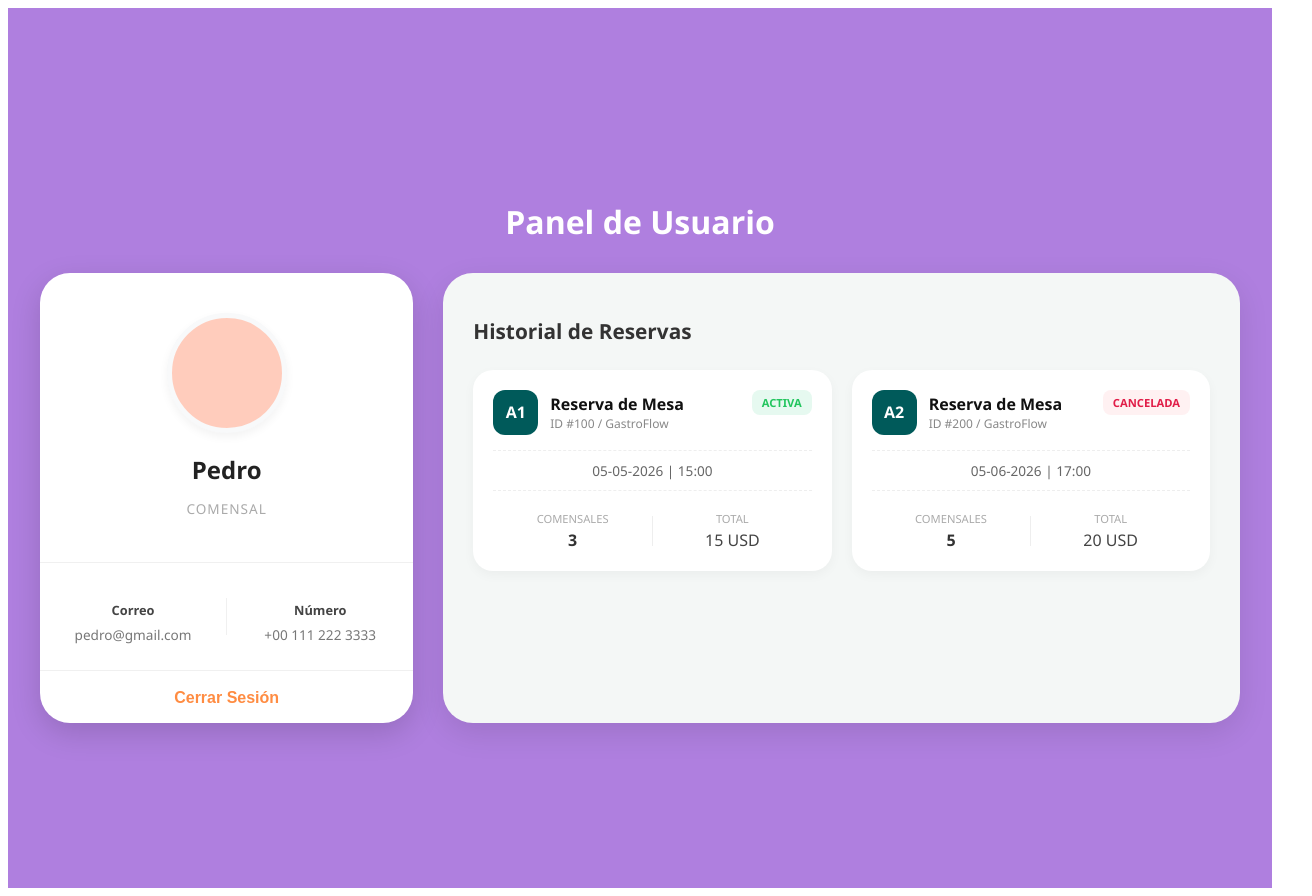
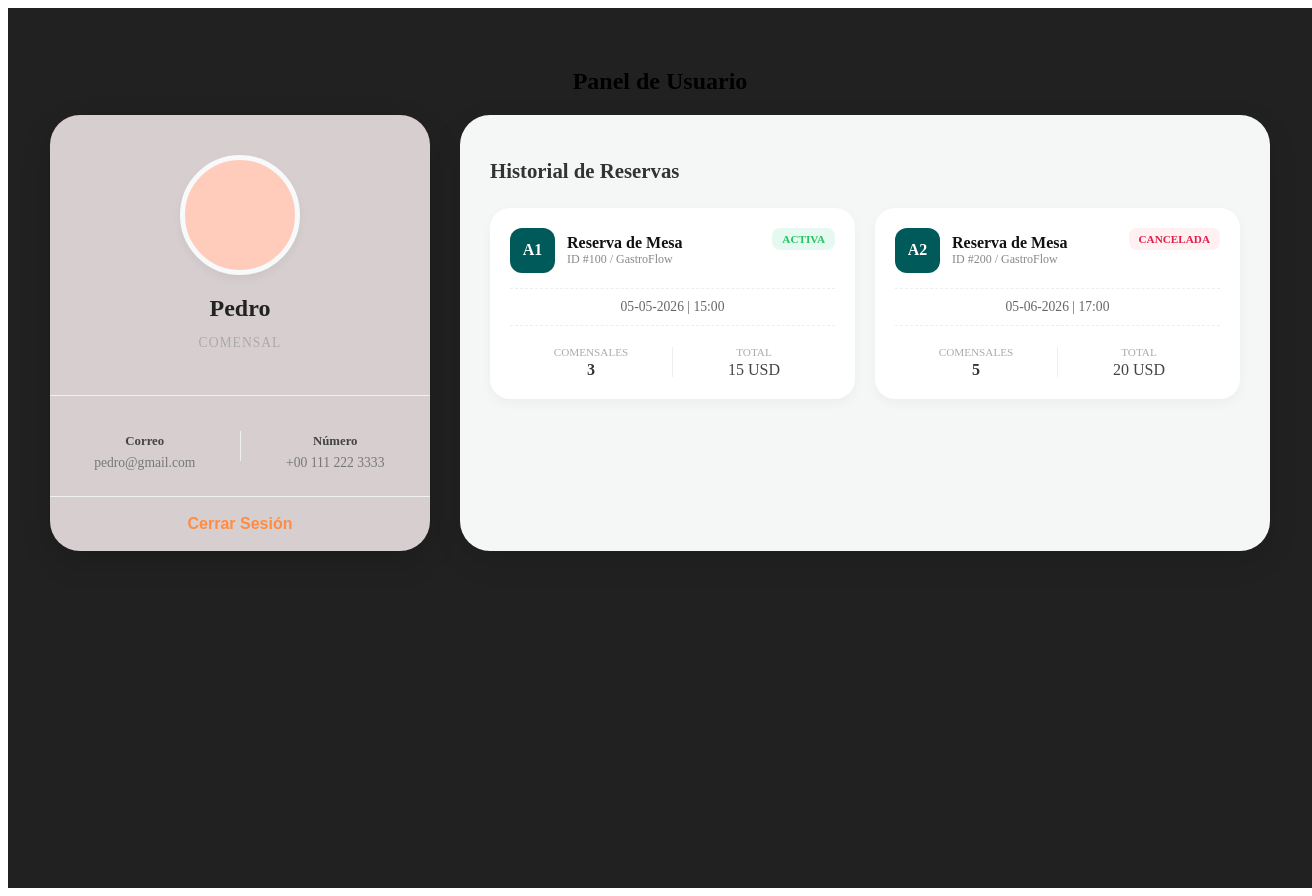
Before and after one commit to gastroflow2026-cpu/FRONT, a Next.js app in the folder client/: page /perfil in a window 1280 px wide. Shown: the whole page, 1312 px wide, since content can reach past the window. Built offline with nearby package versions, Linux system fonts and the light colour scheme.

Commit message:
Cambios dashboard

```diff
--- a/client/src/app/(main)/perfil/Perfil.module.css
+++ b/client/src/app/(main)/perfil/Perfil.module.css
@@ -1,30 +1,20 @@
 .profile {
   min-height: 100vh;
+  width: 100%;
+  margin: 0;
+  padding: 40px 20px;
+  background: rgb(34, 33, 33);
   display: flex;
   flex-direction: column;
   align-items: center;
-  justify-content: center;
-  padding: 40px 20px;
-  background: #af7fdf;
-  font-family: 'Segoe UI', Tahoma, Geneva, Verdana, sans-serif;
 }
 
-.profile h2 {
-  color: white;
-  margin-bottom: 30px;
-  font-size: 2rem;
-  font-weight: 600;
+.profile h2{
+    text-align: center;
 }
 
-.userLayout {
-  display: flex;
-  gap: 30px;
-  max-width: 1200px;
+.userLayout{
+    display: flex;
+    justify-content: center;
+    gap: 30px;
 }
-
-@media (max-width: 900px) {
-  .userLayout {
-    flex-direction: column;
-    align-items: center;
-  }
-}
--- a/client/src/app/globals.css
+++ b/client/src/app/globals.css
@@ -52,6 +52,7 @@ html,
 body {
   height: 100%;
   scroll-behavior: smooth;
+  overflow: hidden;
 }
 
 body {
--- a/client/src/components/ui/perfil/UserInfo.module.css
+++ b/client/src/components/ui/perfil/UserInfo.module.css
@@ -1,12 +1,12 @@
 .infoBox {
-  background: white;
+  background: rgb(215, 207, 207);
   color: #333;
   width: 380px;
   max-height: 410px;
   display: flex;
   flex-direction: column;
   align-items: center;
-  padding: 40px 0 0 0;
+  padding-top: 40px;
   border-radius: 30px;
   box-shadow: 0 10px 30px rgba(0, 0, 0, 0.15);
   overflow: hidden;
@@ -73,9 +73,11 @@
   font-size: 0.85rem;
   color: #777;
 }
+
 .actionArea {
   width: 100%;
 }
+
 .logOut {
   width: 100%;
   height: 55px;
```
